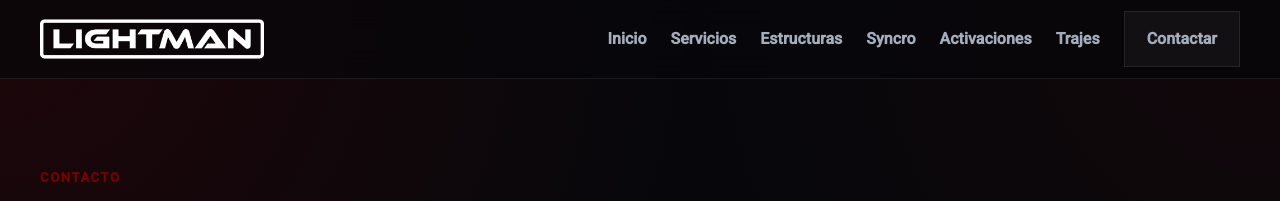
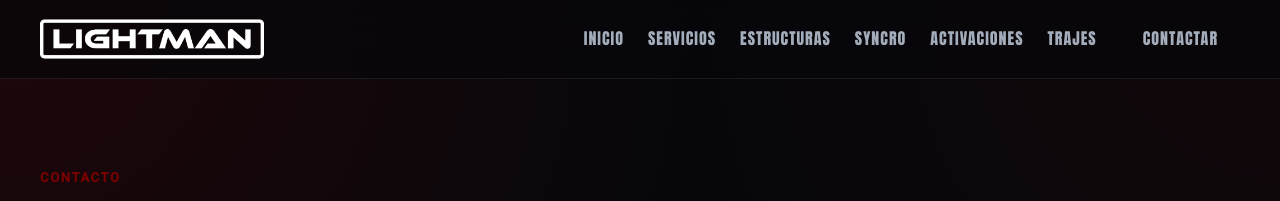
Before and after one commit to ZekturCh/LIGHTMAN, a Jekyll site: the page built from contacto.html, in a window 1280 px wide. Shown: the top 201 px of the page. Built offline with Jekyll 4.4.1, drawn with Linux system fonts in a browser that asks for light colours.

Commit message:
Update style.css

```diff
--- a/assets/css/style.css
+++ b/assets/css/style.css
@@ -116,6 +116,7 @@ h3 {
   backdrop-filter: blur(16px);
   background: rgba(7,7,11,.72);
   border-bottom: 1px solid var(--line);
+  text-transform: uppercase;
 }
 
 .header-inner {
@@ -141,12 +142,16 @@ h3 {
 .site-nav a {
   color: var(--muted);
   transition: .25s ease;
-  font-weight: 600;
+  font-weight: 400;
+  font-family: Impact, Haettenschweiler, 'Arial Narrow Bold', sans-serif;
+  text-transform: uppercase;
+  letter-spacing: 1px;
 }
 
 .site-nav a:hover,
 .site-nav a.active {
   color: var(--text);
+  letter-spacing: 1.5px;
 }
 
 .menu-toggle {
@@ -183,11 +188,14 @@ h3 {
   color: #fff;
 }
 
-.btn-secondary,
-.btn-nav {
+.btn-secondary{
   border: 1px solid var(--line);
   background: rgba(255,255,255,0.04);
   color: var(--text);
+}
+.btn-nav {
+  font-family: Impact, Haettenschweiler, 'Arial Narrow Bold', sans-serif;
+  letter-spacing: 1px;
 }
 
 .hero-grid,
```
